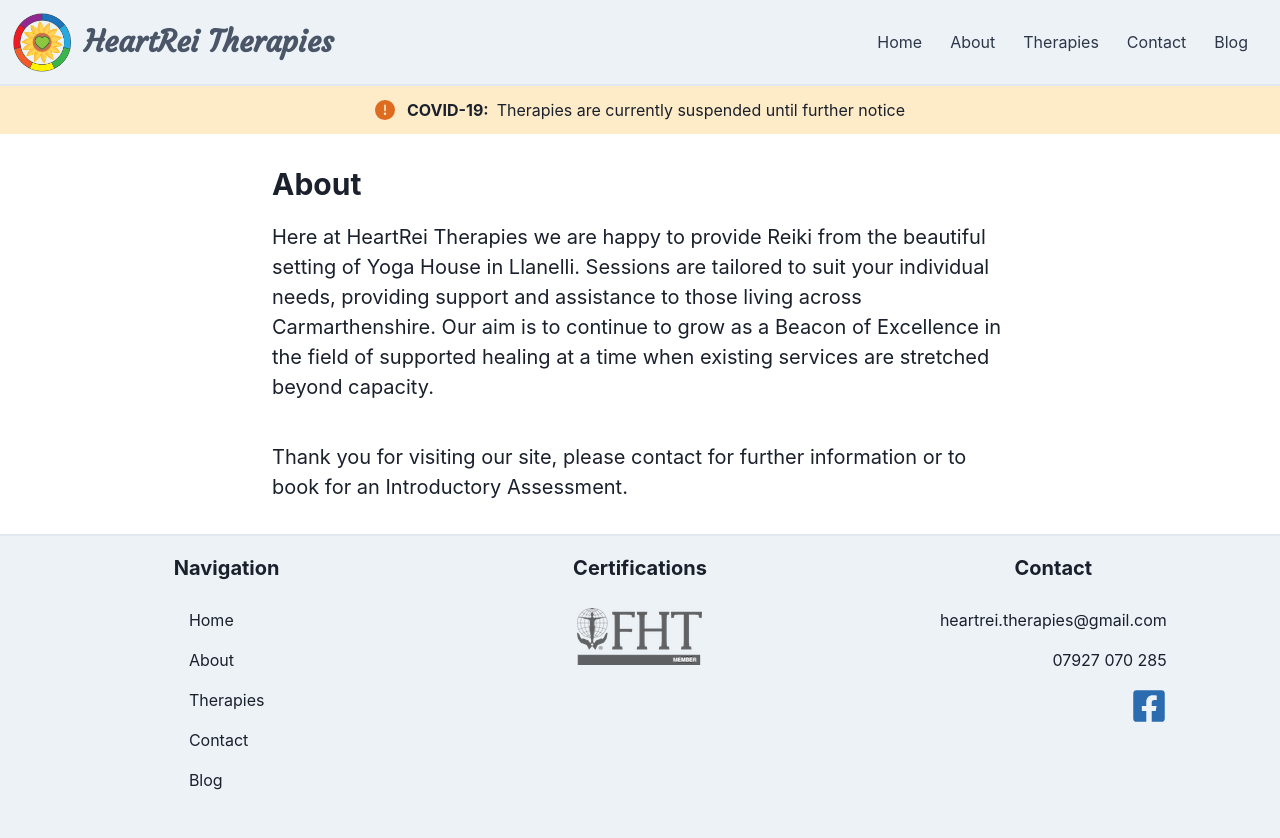
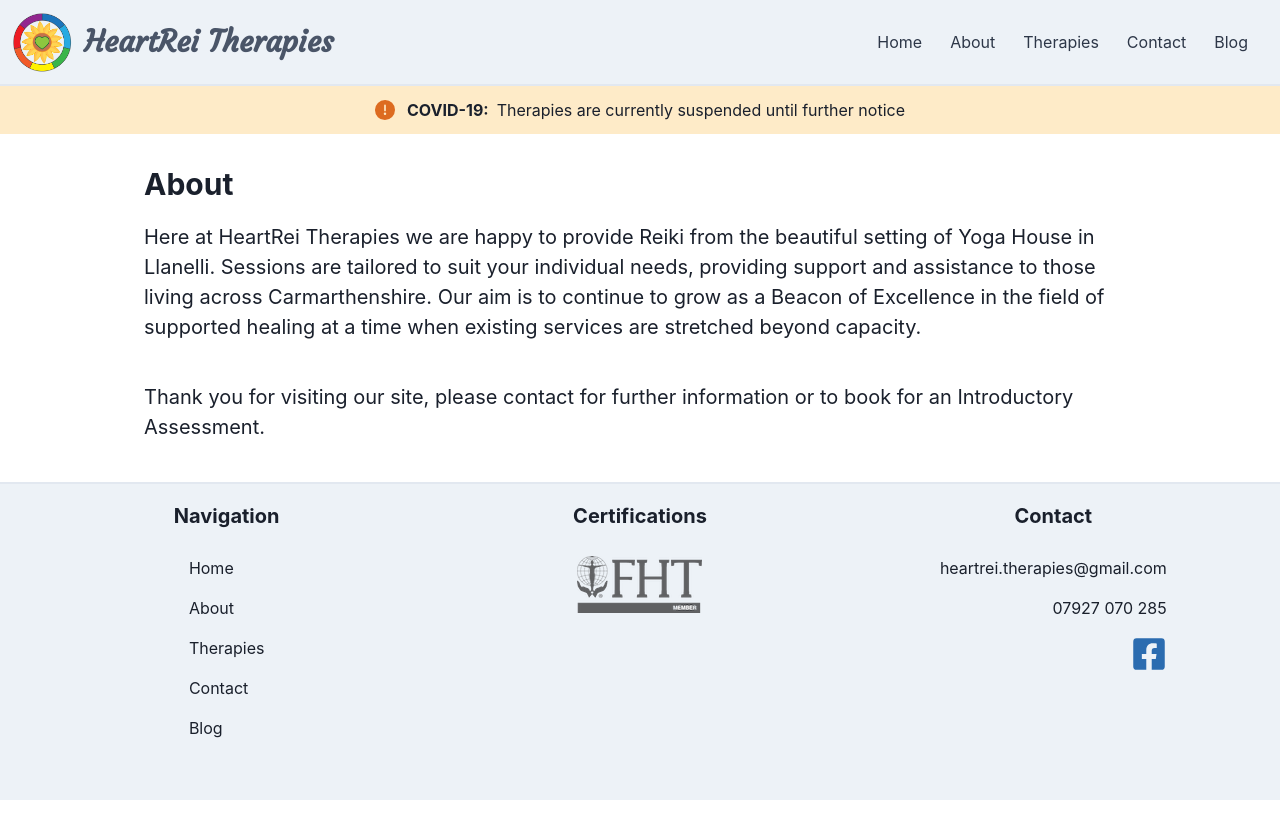
Before and after one commit to NickBlomberg/heartrei-v2, a Next.js app: page /about in a window 1280 px wide. Shown: the top 838 px of the page. After the commit the page ends 800 px from the top, so only its background shows below. Built offline with nearby package versions, Linux system fonts and the light colour scheme; a web font is replaced by a local one.

Commit message:
Increase about page content width

```diff
--- a/pages/about.jsx
+++ b/pages/about.jsx
@@ -7,7 +7,7 @@ import Layout from '@/components/Layout'
 export default function AboutPage() {
   return (
     <Layout>
-      <Container my={8} maxW="container.md">
+      <Container my={8} maxW="container.lg">
         <Heading as="h2" size="lg" mb={5}>
           About
         </Heading>
```
